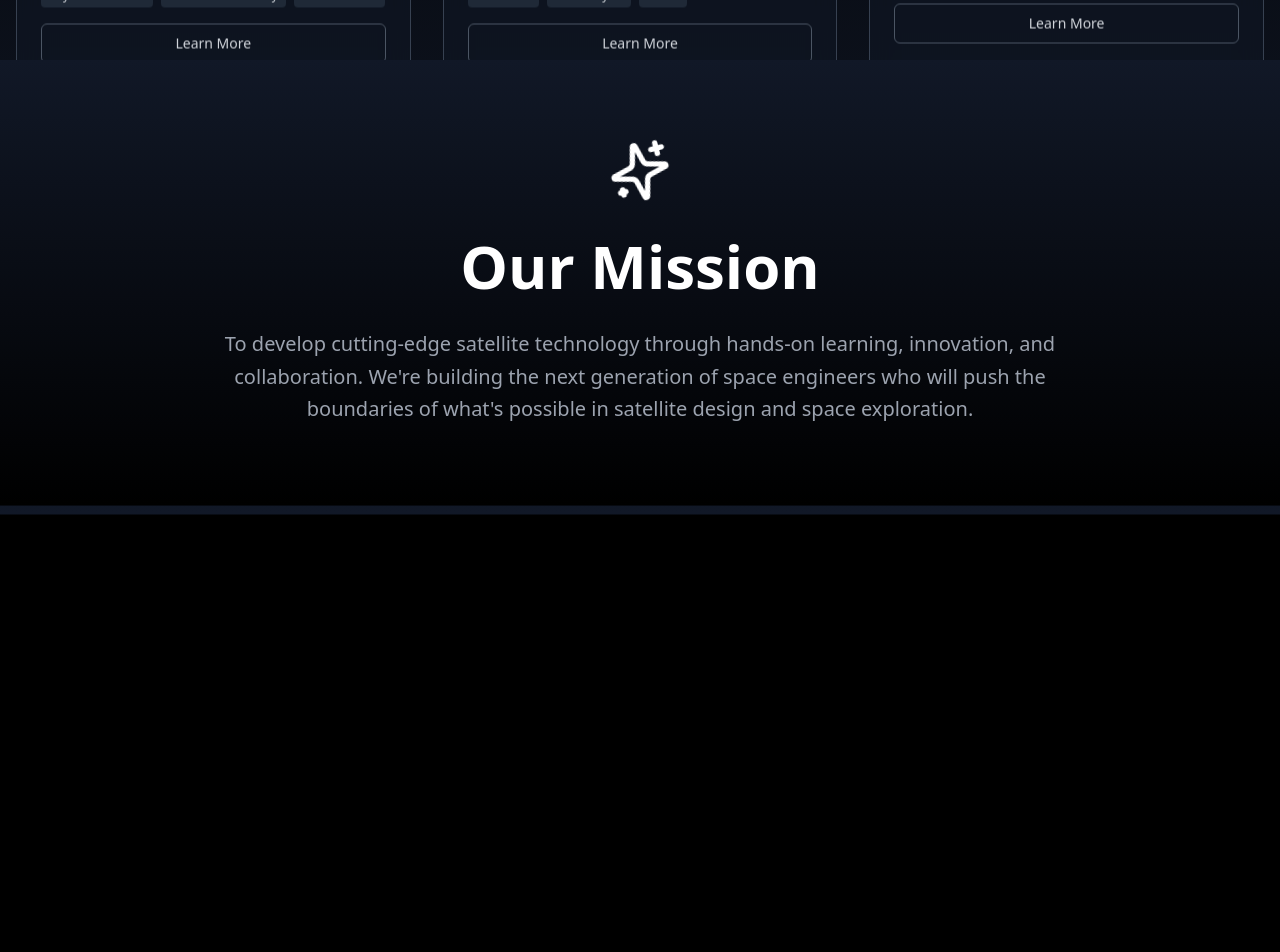
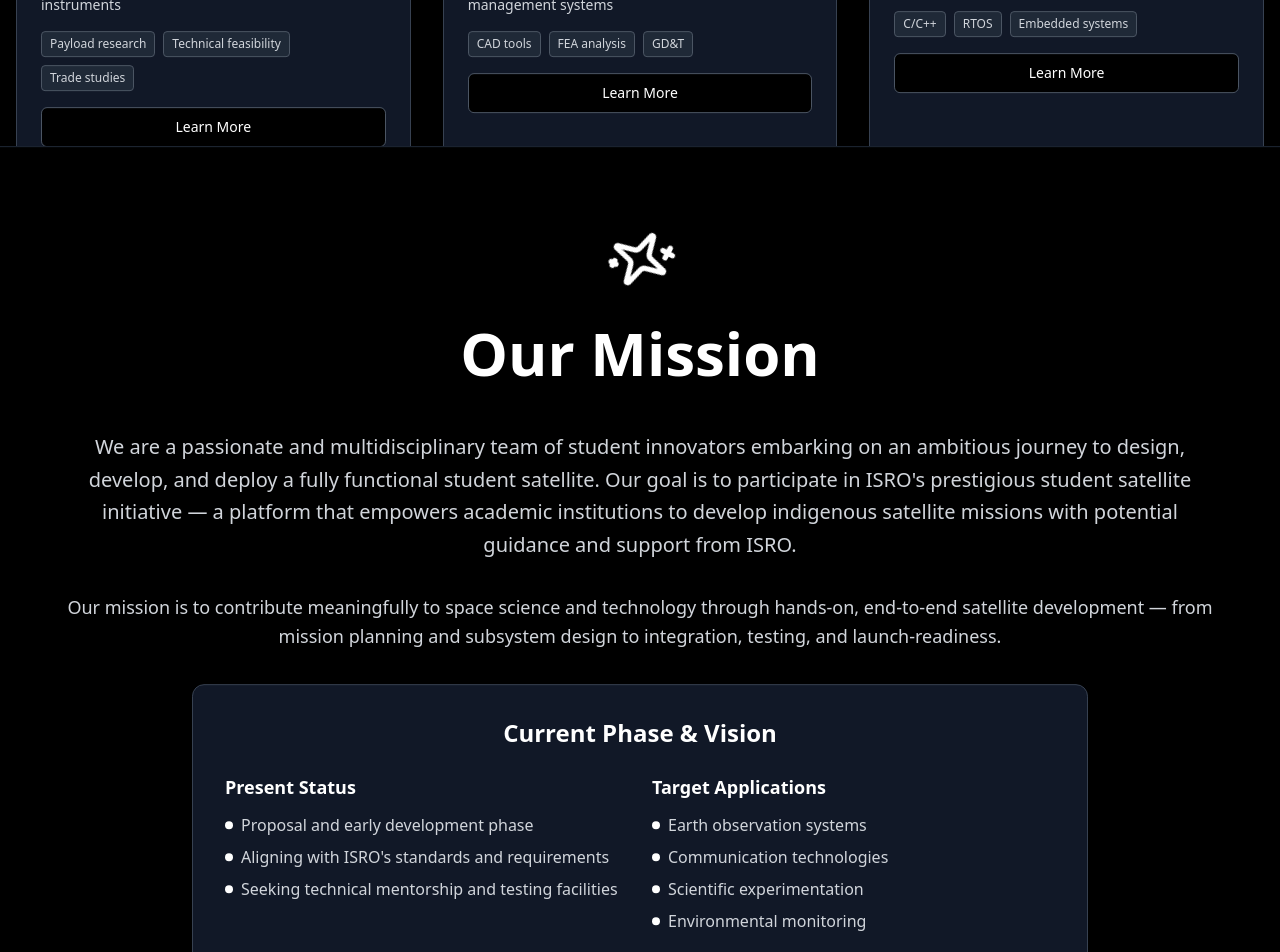
Before and after one commit to gmakshith/vikasana-satellite-launchpad, a React (Vite) app: page / in a window 1280 px wide. Shown: the part 1500-2452 px from the top of the page. Built offline with nearby package versions, Linux system fonts and the light colour scheme.

Commit message:
Refine mission statement and color palette
Updated the mission statement to include the project's goals and ISRO's initiative. Ensured consistent black and white color scheme throughout the website.

```diff
--- a/src/pages/Index.tsx
+++ b/src/pages/Index.tsx
@@ -148,13 +148,13 @@ const Index = () => {
               className="h-32 w-auto"
             />
           </div>
-          <h1 className="text-6xl md:text-8xl font-bold mb-6 bg-gradient-to-r from-white to-gray-400 bg-clip-text text-transparent">
+          <h1 className="text-6xl md:text-8xl font-bold mb-6 bg-gradient-to-r from-white to-gray-300 bg-clip-text text-transparent">
             VIKASANA
           </h1>
-          <p className="text-2xl md:text-4xl mb-4 text-gray-300">
+          <p className="text-2xl md:text-4xl mb-4 text-white">
             Student Satellite Team
           </p>
-          <p className="text-lg md:text-xl text-gray-400 max-w-3xl mx-auto mb-8">
+          <p className="text-lg md:text-xl text-gray-300 max-w-3xl mx-auto mb-8">
             Join India's premier student satellite development program. Build the future of space technology with us.
           </p>
           <div className="flex justify-center space-x-8 mb-12">
@@ -166,13 +166,13 @@ const Index = () => {
       </ParallaxSection>
 
       {/* Positions Section */}
-      <ParallaxSection className="py-20 bg-gradient-to-b from-black to-gray-900">
+      <ParallaxSection className="py-20 bg-black">
         <div className="container mx-auto px-4">
           <div className="text-center mb-16">
             <h2 className="text-4xl md:text-6xl font-bold mb-6 text-white">
               Open Positions
             </h2>
-            <p className="text-xl text-gray-400 max-w-2xl mx-auto">
+            <p className="text-xl text-gray-300 max-w-2xl mx-auto">
               Choose your path in satellite development. Each role offers unique challenges and opportunities to shape the future of space technology.
             </p>
           </div>
@@ -181,24 +181,24 @@ const Index = () => {
             {positions.map((position) => (
               <div
                 key={position.id}
-                className="bg-gray-900/50 backdrop-blur-md border border-gray-700 rounded-xl p-6 hover:border-white transition-all duration-300 cursor-pointer group"
+                className="bg-gray-900 border border-gray-700 rounded-xl p-6 hover:border-white hover:bg-gray-800 transition-all duration-300 cursor-pointer group"
                 onClick={() => handlePositionSelect(position)}
               >
                 <div className="text-4xl mb-4">{position.icon}</div>
-                <h3 className="text-xl font-bold mb-3 text-white group-hover:text-gray-300 transition-colors">
+                <h3 className="text-xl font-bold mb-3 text-white group-hover:text-gray-200 transition-colors">
                   {position.title}
                 </h3>
-                <p className="text-gray-400 mb-4 text-sm">
+                <p className="text-gray-300 mb-4 text-sm">
                   {position.shortDescription}
                 </p>
                 <div className="flex flex-wrap gap-2 mb-4">
                   {position.requirements.slice(0, 3).map((req, index) => (
-                    <span key={index} className="px-2 py-1 bg-gray-800 text-gray-300 text-xs rounded">
+                    <span key={index} className="px-2 py-1 bg-gray-800 text-gray-300 text-xs rounded border border-gray-600">
                       {req}
                     </span>
                   ))}
                 </div>
-                <Button variant="outline" className="w-full bg-transparent border-gray-600 text-gray-300 hover:bg-white hover:text-black">
+                <Button variant="outline" className="w-full bg-black border-gray-600 text-white hover:bg-white hover:text-black">
                   Learn More
                 </Button>
               </div>
@@ -208,17 +208,63 @@ const Index = () => {
       </ParallaxSection>
 
       {/* Mission Section */}
-      <ParallaxSection className="py-20 bg-gradient-to-b from-gray-900 to-black">
+      <ParallaxSection className="py-20 bg-black border-t border-gray-800">
         <div className="container mx-auto px-4 text-center">
           <Sparkles className="h-16 w-16 mx-auto mb-8 text-white animate-spin" />
-          <h2 className="text-4xl md:text-6xl font-bold mb-8 text-white">
+          <h2 className="text-4xl md:text-6xl font-bold mb-12 text-white">
             Our Mission
           </h2>
-          <p className="text-xl text-gray-400 max-w-4xl mx-auto leading-relaxed">
-            To develop cutting-edge satellite technology through hands-on learning, innovation, and collaboration.
-            We're building the next generation of space engineers who will push the boundaries of what's possible
-            in satellite design and space exploration.
-          </p>
+          <div className="max-w-6xl mx-auto space-y-8">
+            <p className="text-xl text-gray-300 leading-relaxed">
+              We are a passionate and multidisciplinary team of student innovators embarking on an ambitious journey to design, develop, and deploy a fully functional student satellite. Our goal is to participate in ISRO's prestigious student satellite initiative — a platform that empowers academic institutions to develop indigenous satellite missions with potential guidance and support from ISRO.
+            </p>
+            <p className="text-lg text-gray-300 leading-relaxed">
+              Our mission is to contribute meaningfully to space science and technology through hands-on, end-to-end satellite development — from mission planning and subsystem design to integration, testing, and launch-readiness.
+            </p>
+            <div className="bg-gray-900 border border-gray-700 rounded-xl p-8 mx-auto max-w-4xl">
+              <h3 className="text-2xl font-bold mb-6 text-white">Current Phase & Vision</h3>
+              <div className="grid md:grid-cols-2 gap-6 text-left">
+                <div>
+                  <h4 className="text-lg font-semibold mb-3 text-white">Present Status</h4>
+                  <ul className="space-y-2 text-gray-300">
+                    <li className="flex items-start gap-2">
+                      <div className="w-2 h-2 bg-white rounded-full mt-2 flex-shrink-0"></div>
+                      Proposal and early development phase
+                    </li>
+                    <li className="flex items-start gap-2">
+                      <div className="w-2 h-2 bg-white rounded-full mt-2 flex-shrink-0"></div>
+                      Aligning with ISRO's standards and requirements
+                    </li>
+                    <li className="flex items-start gap-2">
+                      <div className="w-2 h-2 bg-white rounded-full mt-2 flex-shrink-0"></div>
+                      Seeking technical mentorship and testing facilities
+                    </li>
+                  </ul>
+                </div>
+                <div>
+                  <h4 className="text-lg font-semibold mb-3 text-white">Target Applications</h4>
+                  <ul className="space-y-2 text-gray-300">
+                    <li className="flex items-start gap-2">
+                      <div className="w-2 h-2 bg-white rounded-full mt-2 flex-shrink-0"></div>
+                      Earth observation systems
+                    </li>
+                    <li className="flex items-start gap-2">
+                      <div className="w-2 h-2 bg-white rounded-full mt-2 flex-shrink-0"></div>
+                      Communication technologies
+                    </li>
+                    <li className="flex items-start gap-2">
+                      <div className="w-2 h-2 bg-white rounded-full mt-2 flex-shrink-0"></div>
+                      Scientific experimentation
+                    </li>
+                    <li className="flex items-start gap-2">
+                      <div className="w-2 h-2 bg-white rounded-full mt-2 flex-shrink-0"></div>
+                      Environmental monitoring
+                    </li>
+                  </ul>
+                </div>
+              </div>
+            </div>
+          </div>
         </div>
       </ParallaxSection>
 
```
